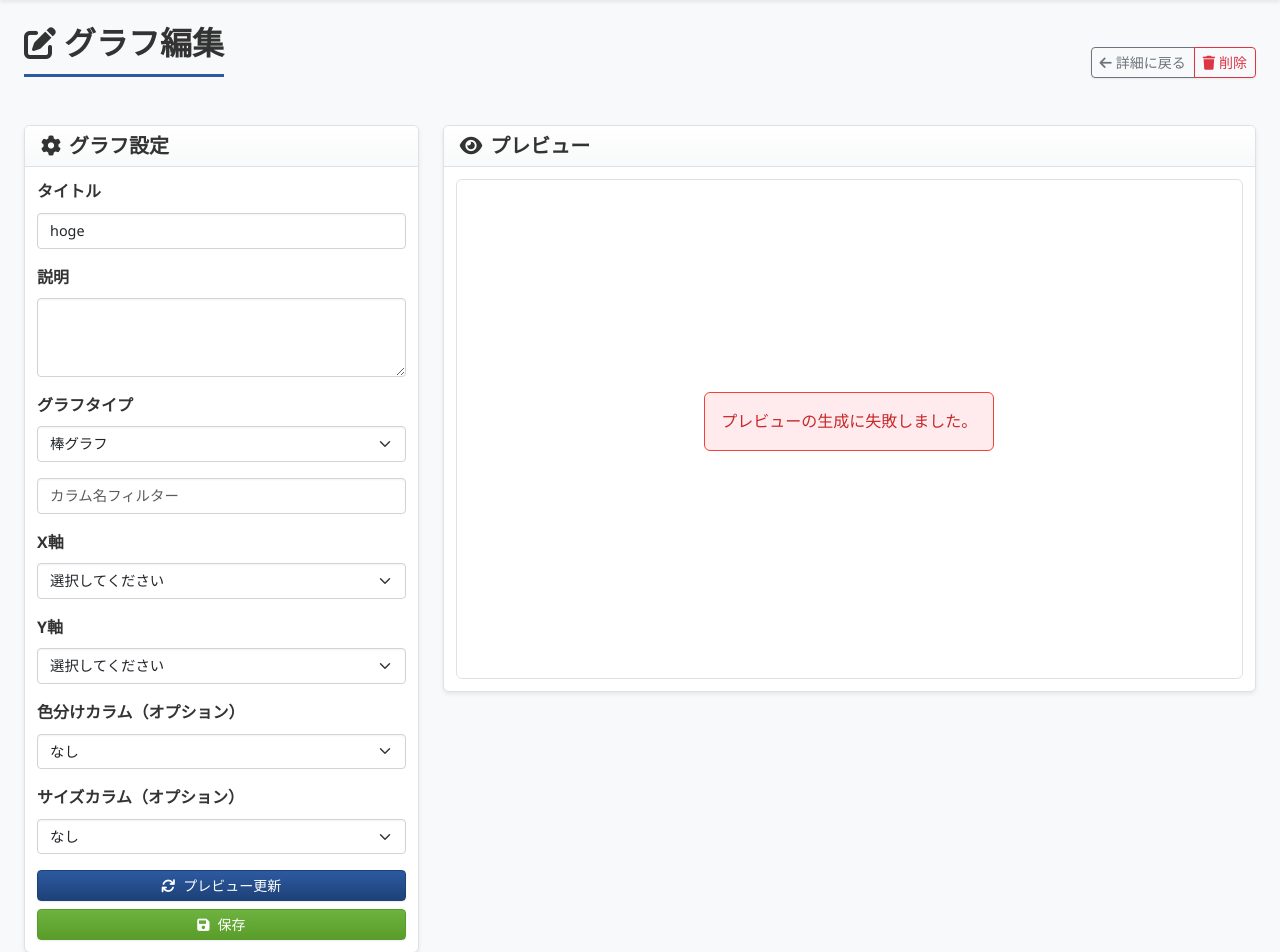
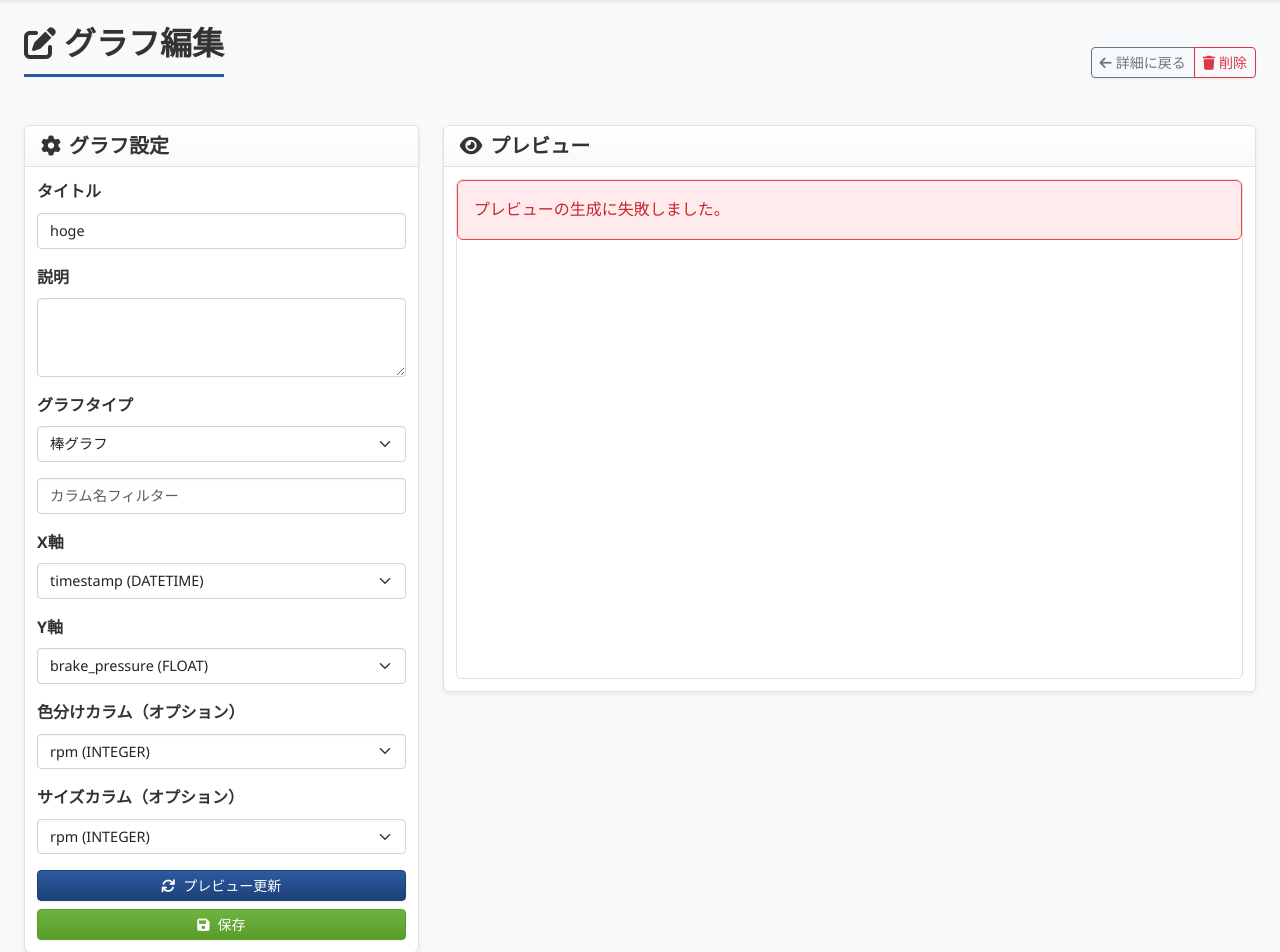
Before and after one commit to sdrdx4100/R-Lake, a Django app: page /visualization/charts/1/edit/ in a window 1280 px wide. Shown: the part 60-1012 px from the top of the page. Run offline with Django 5.2, Linux system fonts and the light colour scheme; a user stored in the database is signed in; data comes from the database, SQL or seed files in the repository; some libraries are stand-ins or nearby versions.

Commit message:
Fix chart edit preview loading and alignment

```diff
--- a/templates/visualization/chart_edit.html
+++ b/templates/visualization/chart_edit.html
@@ -165,8 +165,9 @@
 let datasetColumns = [];
 
 // ページ読み込み時の初期化
-document.addEventListener('DOMContentLoaded', function() {
-    loadDatasetColumns();
+document.addEventListener('DOMContentLoaded', async function() {
+    // データセットのカラムを取得してから現在の設定を反映する
+    await loadDatasetColumns();
     loadCurrentChart();
 });
 
@@ -357,9 +358,6 @@
     border: 1px solid var(--border-color);
     border-radius: 6px;
     background-color: var(--bg-white);
-    display: flex;
-    align-items: center;
-    justify-content: center;
     overflow: hidden;
 }
 
```
